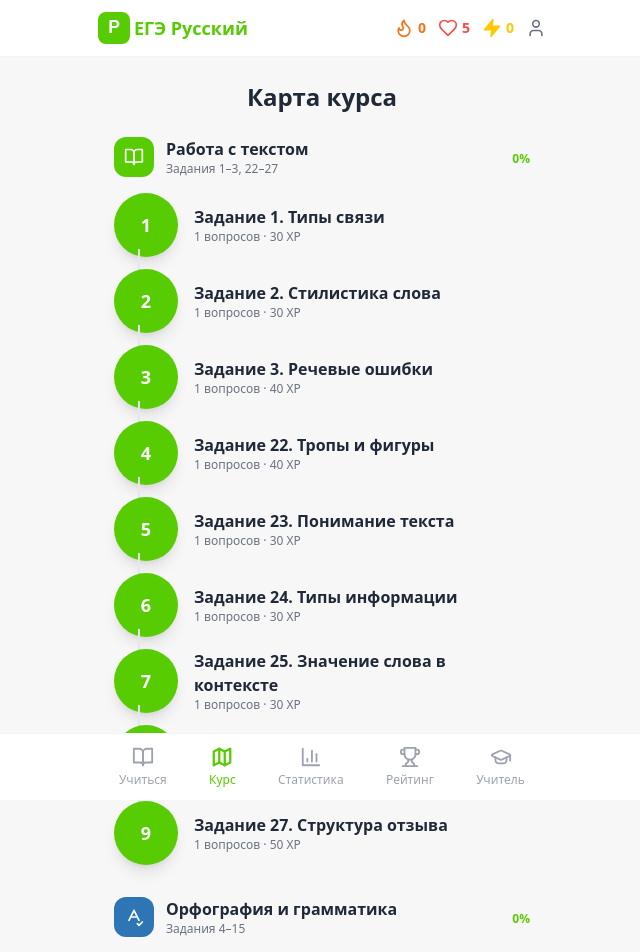
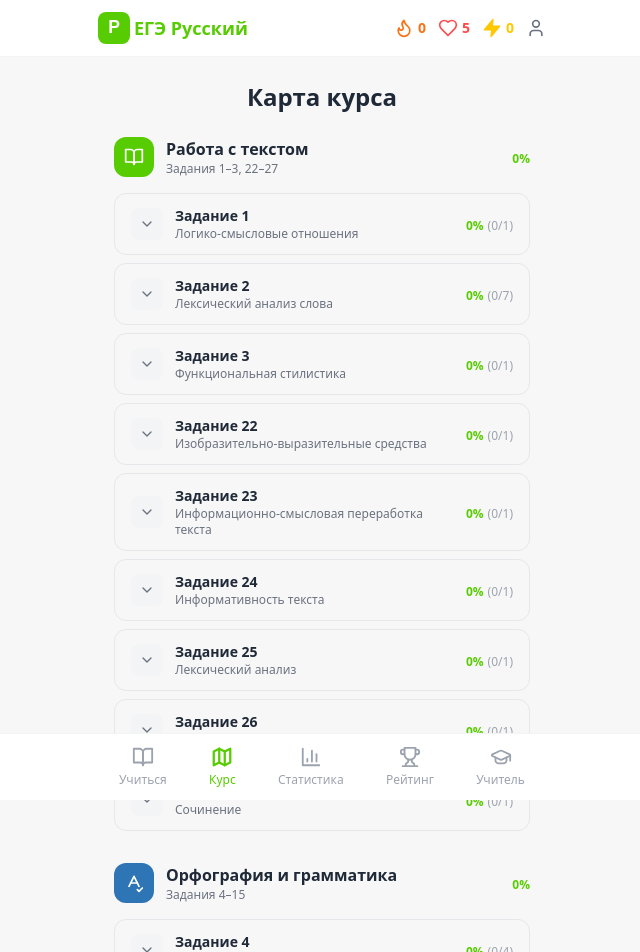
Before and after one commit to ikharit/ege-russian-app, a React (Vite) app: page /#/course in a window 1280 px wide. Shown: the top 952 px of the page, without its empty margins (318-958 px from the left). Built offline with nearby package versions, Linux system fonts and the light colour scheme; no server answers.

Commit message:
feat: achievement popover on Dashboard main page

```diff
--- a/src/pages/CourseMap.tsx
+++ b/src/pages/CourseMap.tsx
@@ -1,6 +1,7 @@
+import { useState } from 'react'
 import { useNavigate } from 'react-router-dom'
-import { motion } from 'framer-motion'
-import { Lock, Check, Star, BookOpen, Pencil, Trophy, Zap, TrendingUp, ChevronRight, Sparkles, Volume2, SpellCheck, GraduationCap } from 'lucide-react'
+import { motion, AnimatePresence } from 'framer-motion'
+import { Lock, Check, Star, BookOpen, Pencil, Trophy, Zap, TrendingUp, ChevronRight, Sparkles, Volume2, SpellCheck, GraduationCap, ChevronDown, ChevronUp } from 'lucide-react'
 
 const iconMap: Record<string, any> = {
   BookOpen,
@@ -20,6 +21,7 @@ function SectionIcon({ icon, size = 20 }: { icon: string; size?: number }) {
 import { useProgressStore } from '../stores/progressStore'
 import { course } from '../data/courseData'
 import { Popover } from '../components/Popover'
+import type { Lesson, LessonGroup } from '../types'
 
 export function CourseMap() {
   const navigate = useNavigate()
@@ -27,7 +29,13 @@ export function CourseMap() {
   const isLessonAvailable = useProgressStore((s) => s.isLessonAvailable)
   const userStats = useProgressStore((s) => s.userStats)
 
-  const getNodeStatus = (lesson: any) => {
+  const [expandedGroups, setExpandedGroups] = useState<Record<string, boolean>>({})
+
+  const toggleGroup = (groupId: string) => {
+    setExpandedGroups(prev => ({ ...prev, [groupId]: !prev[groupId] }))
+  }
+
+  const getNodeStatus = (lesson: Lesson) => {
     const prog = lessonProgress[lesson.id]
     if (prog?.status === 'completed') return 'completed'
     if (prog?.status === 'started') return 'current'
@@ -45,60 +53,15 @@ export function CourseMap() {
     return { completed, total, avgScore, pct: total > 0 ? Math.round((completed / total) * 100) : 0 }
   }
 
-  return (
-    <div className="max-w-md mx-auto px-4 py-6">
-      <h1 className="text-2xl font-bold text-gray-800 mb-6 text-center">Карта курса</h1>
+  const getGroupProgress = (group: LessonGroup) => {
+    const completed = group.lessons.filter(l => lessonProgress[l.id]?.status === 'completed').length
+    const total = group.lessons.length
+    return { completed, total, pct: total > 0 ? Math.round((completed / total) * 100) : 0 }
+  }
 
-      <div className="flex flex-col gap-8">
-        {course.sections.map((section) => {
-          const prog = getSectionProgress(section)
-          return (
-            <div key={section.id} className="flex flex-col gap-4">
-              {/* Section header with popover */}
-              <Popover
-                position="right"
-                content={
-                  <div className="space-y-2">
-                    <p className="font-bold text-white">{section.title}</p>
-                    <p className="text-gray-300 text-xs">{section.subtitle}</p>
-                    <div className="mt-2 space-y-1">
-                      <div className="flex justify-between text-xs">
-                        <span className="text-gray-400">Пройдено</span>
-                        <span className="text-duo-green font-bold">{prog.completed}/{prog.total}</span>
-                      </div>
-                      <div className="w-full bg-gray-700 rounded-full h-1.5">
-                        <div className="bg-duo-green h-1.5 rounded-full" style={{ width: `${prog.pct}%` }} />
-                      </div>
-                      <div className="flex justify-between text-xs">
-                        <span className="text-gray-400">Средний балл</span>
-                        <span className="text-duo-yellow font-bold">{prog.avgScore > 0 ? `${prog.avgScore}%` : '—'}</span>
-                      </div>
-                    </div>
-                  </div>
-                }
-              >
-                <div className="flex items-center gap-3 cursor-pointer hover:opacity-80 transition-opacity">
-                  <div
-                    className="w-10 h-10 rounded-xl flex items-center justify-center text-white"
-                    style={{ backgroundColor: section.color }}
-                  >
-                    <SectionIcon icon={section.icon} size={20} />
-                  </div>
-                  <div className="flex-1">
-                    <h2 className="font-bold text-gray-800">{section.title}</h2>
-                    <p className="text-xs text-gray-500">{section.subtitle}</p>
-                  </div>
-                  <div className="text-right">
-                    <span className="text-xs font-bold text-duo-green">{prog.pct}%</span>
-                  </div>
-                </div>
-              </Popover>
-
-              {/* Lesson nodes */}
-              <div className="flex flex-col gap-3">
-                {section.lessons.map((lesson, lIdx) => {
+  const renderLessonNode = (lesson: Lesson, lIdx: number, totalLessons: number, sectionColor: string) => {
     const status = getNodeStatus(lesson)
-                  const isLast = lIdx === section.lessons.length - 1
+    const isLast = lIdx === totalLessons - 1
     const prog = lessonProgress[lesson.id]
 
     const popoverContent = (
@@ -148,7 +111,7 @@ export function CourseMap() {
               }
             }}
             className={`lesson-node ${status}`}
-                          style={status === 'available' ? { backgroundColor: section.color } : {}}
+            style={status === 'available' ? { backgroundColor: sectionColor } : {}}
           >
             {status === 'locked' && <Lock size={20} />}
             {status === 'completed' && <Check size={20} />}
@@ -173,8 +136,109 @@ export function CourseMap() {
         )}
       </div>
     )
+  }
+
+  return (
+    <div className="max-w-md mx-auto px-4 py-6">
+      <h1 className="text-2xl font-bold text-gray-800 mb-6 text-center">Карта курса</h1>
+
+      <div className="flex flex-col gap-8">
+        {course.sections.map((section) => {
+          const prog = getSectionProgress(section)
+          return (
+            <div key={section.id} className="flex flex-col gap-4">
+              {/* Section header */}
+              <Popover
+                position="right"
+                content={
+                  <div className="space-y-2">
+                    <p className="font-bold text-white">{section.title}</p>
+                    <p className="text-gray-300 text-xs">{section.subtitle}</p>
+                    <div className="mt-2 space-y-1">
+                      <div className="flex justify-between text-xs">
+                        <span className="text-gray-400">Пройдено</span>
+                        <span className="text-duo-green font-bold">{prog.completed}/{prog.total}</span>
+                      </div>
+                      <div className="w-full bg-gray-700 rounded-full h-1.5">
+                        <div className="bg-duo-green h-1.5 rounded-full" style={{ width: `${prog.pct}%` }} />
+                      </div>
+                      <div className="flex justify-between text-xs">
+                        <span className="text-gray-400">Средний балл</span>
+                        <span className="text-duo-yellow font-bold">{prog.avgScore > 0 ? `${prog.avgScore}%` : '—'}</span>
+                      </div>
+                    </div>
+                  </div>
+                }
+              >
+                <div className="flex items-center gap-3 cursor-pointer hover:opacity-80 transition-opacity">
+                  <div
+                    className="w-10 h-10 rounded-xl flex items-center justify-center text-white"
+                    style={{ backgroundColor: section.color }}
+                  >
+                    <SectionIcon icon={section.icon} size={20} />
+                  </div>
+                  <div className="flex-1">
+                    <h2 className="font-bold text-gray-800">{section.title}</h2>
+                    <p className="text-xs text-gray-500">{section.subtitle}</p>
+                  </div>
+                  <div className="text-right">
+                    <span className="text-xs font-bold text-duo-green">{prog.pct}%</span>
+                  </div>
+                </div>
+              </Popover>
+
+              {/* Groups or flat lessons */}
+              {section.groups && section.groups.length > 0 ? (
+                <div className="flex flex-col gap-2">
+                  {section.groups.map((group) => {
+                    const isExpanded = expandedGroups[group.id] ?? false
+                    const gProg = getGroupProgress(group)
+                    return (
+                      <div key={group.id} className="border border-gray-200 rounded-xl overflow-hidden">
+                        <button
+                          onClick={() => toggleGroup(group.id)}
+                          className="w-full flex items-center gap-3 px-4 py-3 hover:bg-gray-50 transition-colors"
+                        >
+                          <div className="w-8 h-8 rounded-lg bg-gray-100 flex items-center justify-center text-gray-500">
+                            {isExpanded ? <ChevronUp size={16} /> : <ChevronDown size={16} />}
+                          </div>
+                          <div className="flex-1 text-left">
+                            <p className="font-bold text-sm text-gray-800">{group.title}</p>
+                            <p className="text-xs text-gray-500">{group.subtitle}</p>
+                          </div>
+                          <div className="text-right">
+                            <span className="text-xs font-bold text-duo-green">{gProg.pct}%</span>
+                            <span className="text-xs text-gray-400 ml-1">({gProg.completed}/{gProg.total})</span>
+                          </div>
+                        </button>
+                        <AnimatePresence>
+                          {isExpanded && (
+                            <motion.div
+                              initial={{ height: 0, opacity: 0 }}
+                              animate={{ height: 'auto', opacity: 1 }}
+                              exit={{ height: 0, opacity: 0 }}
+                              transition={{ duration: 0.2 }}
+                              className="overflow-hidden"
+                            >
+                              <div className="px-4 pb-4 pt-2 flex flex-col gap-3">
+                                {group.lessons.map((lesson, lIdx) =>
+                                  renderLessonNode(lesson, lIdx, group.lessons.length, section.color)
+                                )}
+                              </div>
+                            </motion.div>
+                          )}
+                        </AnimatePresence>
+                      </div>
+                    )
                   })}
                 </div>
+              ) : (
+                <div className="flex flex-col gap-3">
+                  {section.lessons.map((lesson, lIdx) =>
+                    renderLessonNode(lesson, lIdx, section.lessons.length, section.color)
+                  )}
+                </div>
+              )}
             </div>
           )
         })}
--- a/src/stores/progressStore.ts
+++ b/src/stores/progressStore.ts
@@ -368,7 +368,7 @@ export const useProgressStore = create<ProgressState>()(
         if (state.userStats.infiniteHearts) addIfNew('ach-infinite')
 
         // Sections
-        const sectionIds = ['section-orth-1', 'section-punct-1', 'section-gram-1']
+        const sectionIds = ['section-text-work', 'section-orth-grammar', 'section-punctuation']
         const sectionAchievements = ['ach-section-1', 'ach-section-2', 'ach-section-3']
         const allSectionsComplete = sectionIds.every((sid, idx) => {
           const section = course.sections.find(s => s.id === sid)
```
Also changed, not shown: src/pages/Dashboard.tsx (+51 -7 lines). Lines whose indentation alone changed are shown as unchanged.
